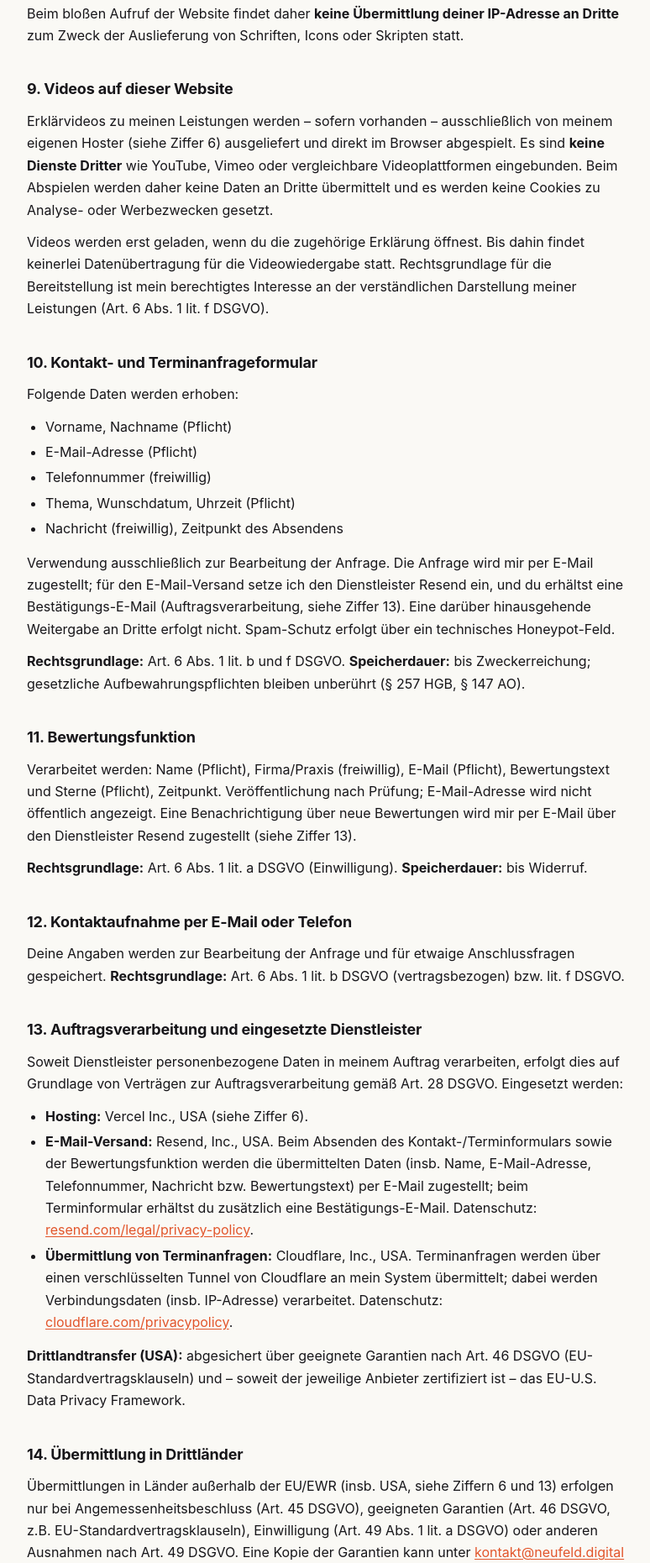
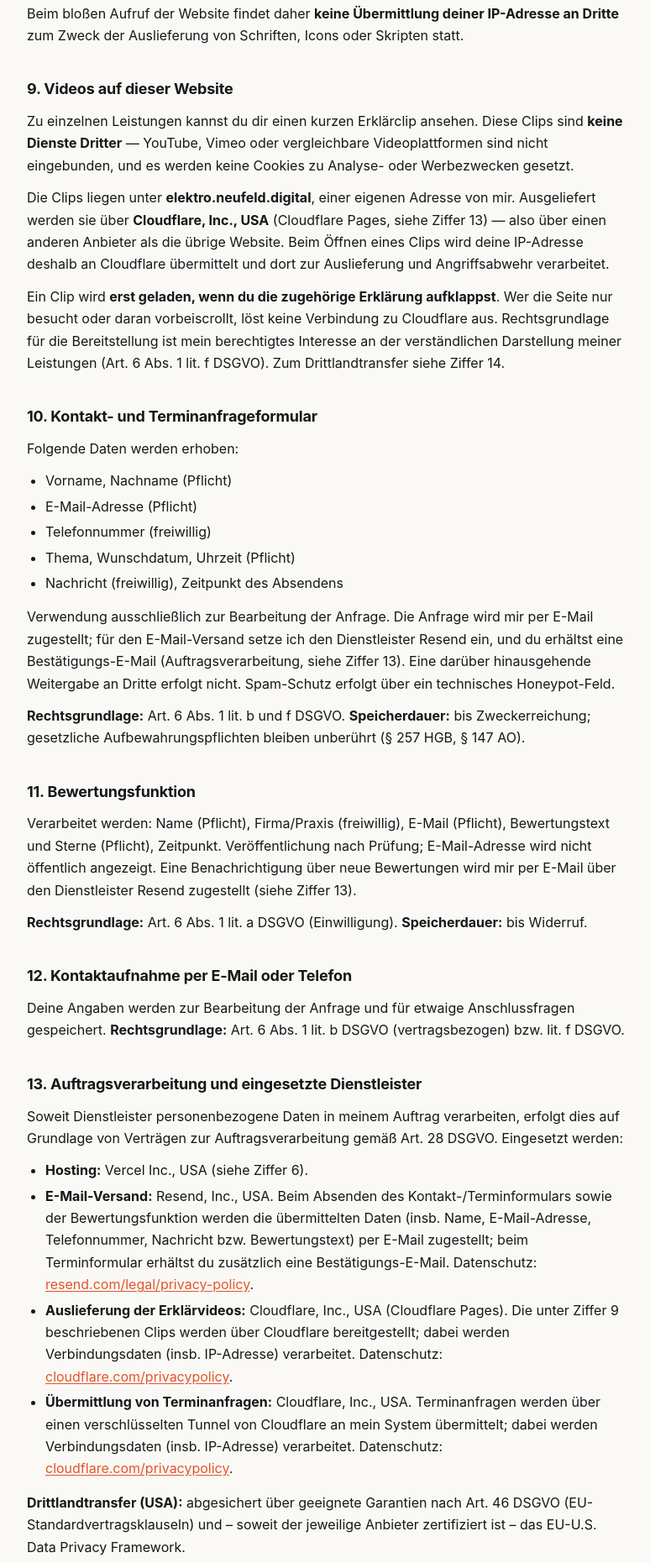
Before and after one commit to jonaseduard777/Neufeld.Digital, a website: page datenschutz.html in a window 1280 px wide. Shown: the part 2220-4081 px from the top of the page at 84% size, without its empty margins (252-1026 px from the left). Drawn offline with Linux system fonts and the light colour scheme.

Commit message:
Datenschutzerklaerung an den Ist-Zustand angeglichen
Ziffer 9 behauptete, die Erklaerclips kaemen vom eigenen Hoster. Sie
liegen aber auf elektro.neufeld.digital, und das ist Cloudflare Pages —
beim Aufklappen geht die IP des Besuchers dorthin. Steht jetzt drin,
Cloudflare ist in Ziffer 13 entsprechend als Ausliefernder ergaenzt.

Ziffer 16 nannte noch fuenf Werkzeuge inklusive KI-Telefonate und
KI-Ranking; auf der Seite sind es vier. Stand auf September 2026.

Nicht geaendert: Verantwortliche und Diensteanbieterin — das haengt an
der Gewerbeanmeldung, nicht an der Technik.

Co-Authored-By: Claude Opus 5 (1M context) <noreply@anthropic.com>
Claude-Session: https://claude.ai/code/session_01E15feSSfrnoDzsZMMr98fQ

```diff
--- a/datenschutz.html
+++ b/datenschutz.html
@@ -199,8 +199,9 @@
   <p>Beim bloßen Aufruf der Website findet daher <strong>keine Übermittlung deiner IP-Adresse an Dritte</strong> zum Zweck der Auslieferung von Schriften, Icons oder Skripten statt.</p>
 
   <h2>9. Videos auf dieser Website</h2>
-  <p>Erklärvideos zu meinen Leistungen werden – sofern vorhanden – ausschließlich von meinem eigenen Hoster (siehe Ziffer 6) ausgeliefert und direkt im Browser abgespielt. Es sind <strong>keine Dienste Dritter</strong> wie YouTube, Vimeo oder vergleichbare Videoplattformen eingebunden. Beim Abspielen werden daher keine Daten an Dritte übermittelt und es werden keine Cookies zu Analyse- oder Werbezwecken gesetzt.</p>
-  <p>Videos werden erst geladen, wenn du die zugehörige Erklärung öffnest. Bis dahin findet keinerlei Datenübertragung für die Videowiedergabe statt. Rechtsgrundlage für die Bereitstellung ist mein berechtigtes Interesse an der verständlichen Darstellung meiner Leistungen (Art. 6 Abs. 1 lit. f DSGVO).</p>
+  <p>Zu einzelnen Leistungen kannst du dir einen kurzen Erklärclip ansehen. Diese Clips sind <strong>keine Dienste Dritter</strong> — YouTube, Vimeo oder vergleichbare Videoplattformen sind nicht eingebunden, und es werden keine Cookies zu Analyse- oder Werbezwecken gesetzt.</p>
+  <p>Die Clips liegen unter <strong>elektro.neufeld.digital</strong>, einer eigenen Adresse von mir. Ausgeliefert werden sie über <strong>Cloudflare, Inc., USA</strong> (Cloudflare Pages, siehe Ziffer 13) — also über einen anderen Anbieter als die übrige Website. Beim Öffnen eines Clips wird deine IP-Adresse deshalb an Cloudflare übermittelt und dort zur Auslieferung und Angriffsabwehr verarbeitet.</p>
+  <p>Ein Clip wird <strong>erst geladen, wenn du die zugehörige Erklärung aufklappst</strong>. Wer die Seite nur besucht oder daran vorbeiscrollt, löst keine Verbindung zu Cloudflare aus. Rechtsgrundlage für die Bereitstellung ist mein berechtigtes Interesse an der verständlichen Darstellung meiner Leistungen (Art. 6 Abs. 1 lit. f DSGVO). Zum Drittlandtransfer siehe Ziffer 14.</p>
 
   <h2>10. Kontakt- und Terminanfrageformular</h2>
   <p>Folgende Daten werden erhoben:</p>
@@ -226,6 +227,7 @@
   <ul>
     <li><strong>Hosting:</strong> Vercel Inc., USA (siehe Ziffer 6).</li>
     <li><strong>E-Mail-Versand:</strong> Resend, Inc., USA. Beim Absenden des Kontakt-/Terminformulars sowie der Bewertungsfunktion werden die übermittelten Daten (insb. Name, E-Mail-Adresse, Telefonnummer, Nachricht bzw. Bewertungstext) per E-Mail zugestellt; beim Terminformular erhältst du zusätzlich eine Bestätigungs-E-Mail. Datenschutz: <a href="https://resend.com/legal/privacy-policy" target="_blank" rel="noopener">resend.com/legal/privacy-policy</a>.</li>
+    <li><strong>Auslieferung der Erklärvideos:</strong> Cloudflare, Inc., USA (Cloudflare Pages). Die unter Ziffer 9 beschriebenen Clips werden über Cloudflare bereitgestellt; dabei werden Verbindungsdaten (insb. IP-Adresse) verarbeitet. Datenschutz: <a href="https://www.cloudflare.com/privacypolicy/" target="_blank" rel="noopener">cloudflare.com/privacypolicy</a>.</li>
     <li><strong>Übermittlung von Terminanfragen:</strong> Cloudflare, Inc., USA. Terminanfragen werden über einen verschlüsselten Tunnel von Cloudflare an mein System übermittelt; dabei werden Verbindungsdaten (insb. IP-Adresse) verarbeitet. Datenschutz: <a href="https://www.cloudflare.com/privacypolicy/" target="_blank" rel="noopener">cloudflare.com/privacypolicy</a>.</li>
   </ul>
   <p><strong>Drittlandtransfer (USA):</strong> abgesichert über geeignete Garantien nach Art. 46 DSGVO (EU-Standardvertragsklauseln) und – soweit der jeweilige Anbieter zertifiziert ist – das EU-U.S. Data Privacy Framework.</p>
@@ -237,7 +239,7 @@
   <p>Eine automatisierte Entscheidungsfindung einschließlich Profiling gemäß Art. 22 DSGVO findet nicht statt.</p>
 
   <h2>16. Hinweis zu den von mir angebotenen Werkzeugen</h2>
-  <p>Diese Datenschutzerklärung gilt für <strong>diese Website</strong>. Die von mir angebotenen Werkzeuge – automatisierte Arbeitsberichte, Lager-Automatisierung, KI-Telefonate, Betriebsbuch und KI-Ranking – sind nicht Bestandteil dieser Website und verarbeiten über sie keine Daten. Wer die Website nur besucht, ist von ihnen in keiner Weise betroffen.</p>
+  <p>Diese Datenschutzerklärung gilt für <strong>diese Website</strong>. Die von mir angebotenen Werkzeuge – automatisierte Arbeitsberichte, das Betriebsbuch, die Lager-Automatisierung sowie weitere Automatisierungen nach Absprache – sind nicht Bestandteil dieser Website und verarbeiten über sie keine Daten. Wer die Website nur besucht, ist von ihnen in keiner Weise betroffen.</p>
   <p>Setze ich ein solches Werkzeug in deinem Betrieb ein, verarbeite ich dabei in aller Regel personenbezogene Daten <strong>in deinem Auftrag und nach deiner Weisung</strong> (etwa Beschäftigtendaten bei der Zeiterfassung oder Kundendaten in Arbeitsberichten). Verantwortlicher im Sinne der DSGVO bist dann du als Betrieb; ich bin Auftragsverarbeiter. Dafür schließen wir vor dem Einsatz einen <strong>Vertrag zur Auftragsverarbeitung nach Art. 28 DSGVO</strong>, in dem Umfang, Zweck, Speicherdauer, technische und organisatorische Maßnahmen sowie eingesetzte Unterauftragnehmer verbindlich geregelt werden.</p>
   <p>Die Werkzeuge laufen standardmäßig auf einem System in deinem Betrieb; die Daten verbleiben dort. Wo Funktionen auf Sprach- oder Textmodelle zurückgreifen (z. B. das Diktieren eines Arbeitsberichts oder die Auswertung eines Fotos), wird der jeweilige Inhalt zur Verarbeitung an einen Anbieter für Künstliche Intelligenz übermittelt. Welcher Anbieter das ist, wo verarbeitet wird und wie lange, halte ich im Auftragsverarbeitungsvertrag fest – ebenso die Möglichkeit, auf eine Lösung ohne externe Übermittlung auszuweichen. Eine Nutzung deiner Inhalte zum Training von KI-Modellen findet nicht statt.</p>
 
@@ -268,7 +270,7 @@
   </div>
 
   <h2>20. Aktualität und Änderung</h2>
-  <p>Diese Datenschutzerklärung hat den Stand <strong>Juni 2026</strong> und wird bei Änderungen entsprechend angepasst.</p>
+  <p>Diese Datenschutzerklärung hat den Stand <strong>September 2026</strong> und wird bei Änderungen entsprechend angepasst.</p>
 
   <hr />
   <p class="muted">© neufeld.digital · Olga Neufeld · Heinrich-Heine-Straße 10, 46282 Dorsten</p>
```
